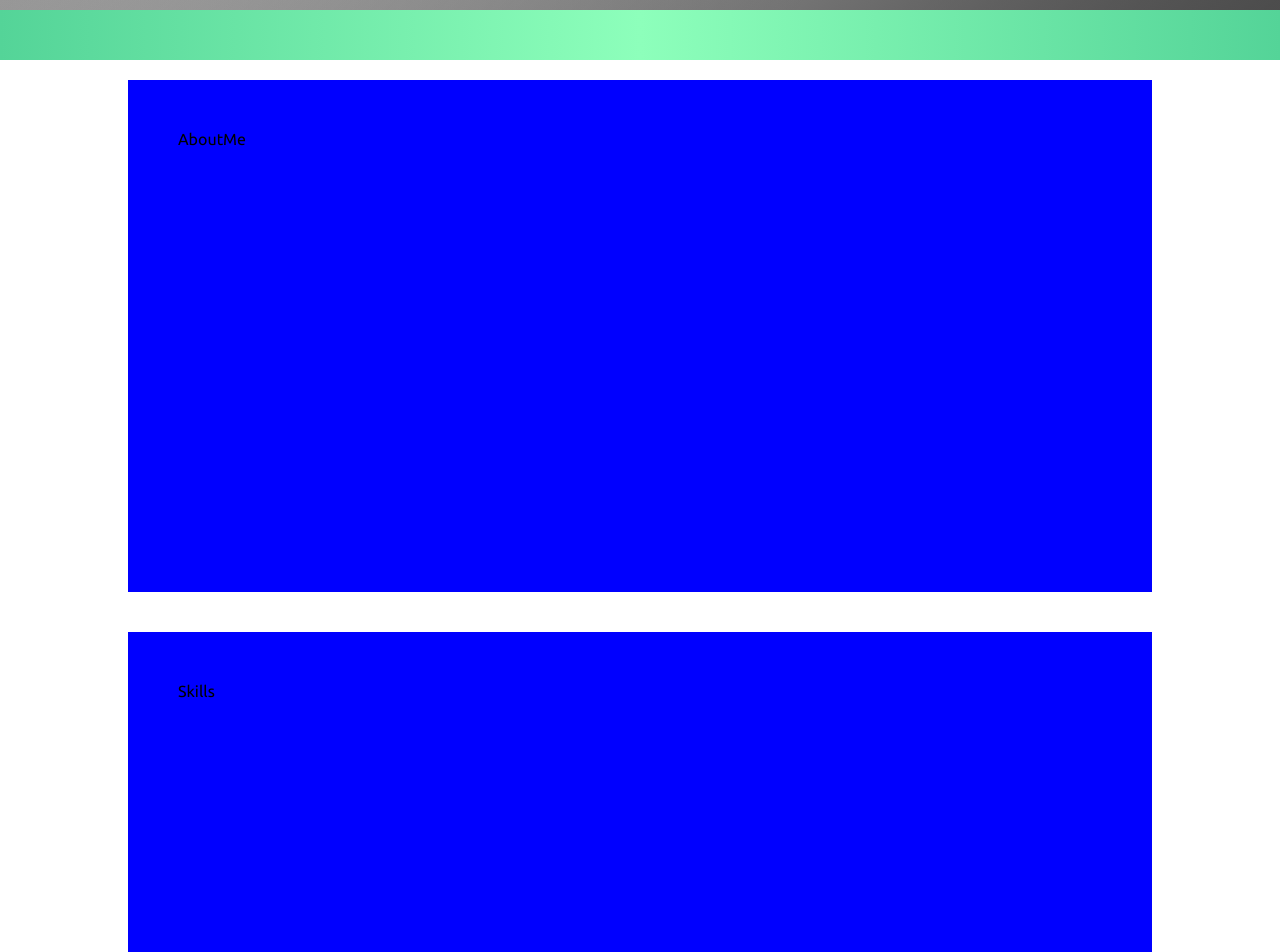
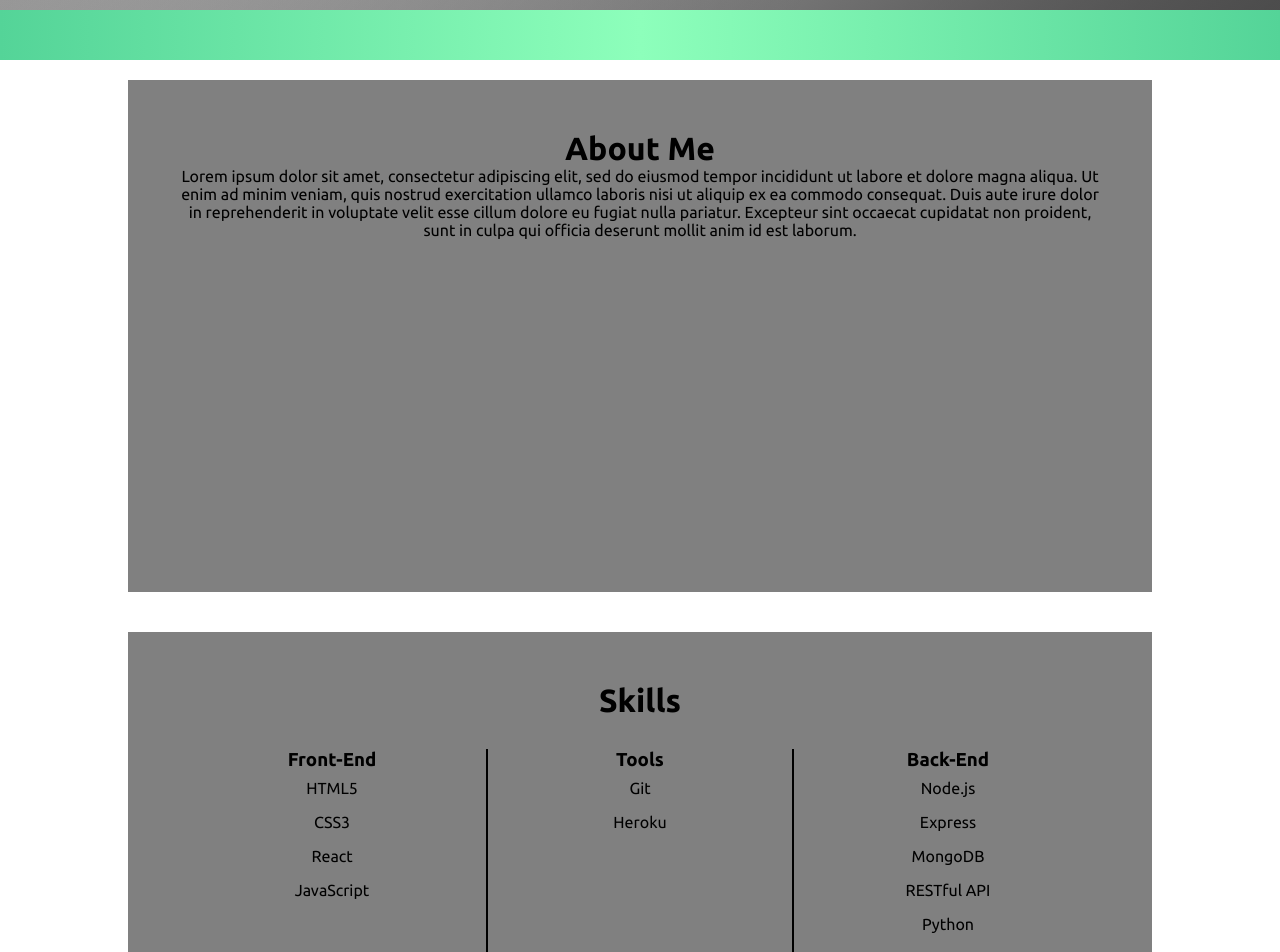
Before and after one commit to PBasham/patrick-portfolio-v1, a React (Create React App) app: page / in a window 1280 px wide. Shown: the part 580-1532 px from the top of the page. Built offline with nearby package versions, Linux system fonts and the light colour scheme; a web font is replaced by a local one.

Commit message:
added base for skills component and some styling

```diff
--- a/src/components/PageContents/AboutMe/AboutMe.jsx
+++ b/src/components/PageContents/AboutMe/AboutMe.jsx
@@ -2,6 +2,11 @@
 
 export default function AboutMe() {
   return (
-    <div id="about" className="content-div">AboutMe</div>
+    <div id="about" className="content-div">
+        <h1>About Me</h1>
+        <div className="profile=pic-two-wrapper" ></div>
+        <div id="profile-pic-two"></div>
+        <p>Lorem ipsum dolor sit amet, consectetur adipiscing elit, sed do eiusmod tempor incididunt ut labore et dolore magna aliqua. Ut enim ad minim veniam, quis nostrud exercitation ullamco laboris nisi ut aliquip ex ea commodo consequat. Duis aute irure dolor in reprehenderit in voluptate velit esse cillum dolore eu fugiat nulla pariatur. Excepteur sint occaecat cupidatat non proident, sunt in culpa qui officia deserunt mollit anim id est laborum.</p>
+        </div>
   )
 }
--- a/src/components/PageContents/Contact/Contact.jsx
+++ b/src/components/PageContents/Contact/Contact.jsx
@@ -2,6 +2,8 @@
 
 export default function Contact() {
   return (
-    <div id="contact" className="content-div">Contact</div>
+    <div id="contact" className="content-div">
+        <h1>Contact</h1>
+    </div>
   )
 }
--- a/src/components/PageContents/PageContents.css
+++ b/src/components/PageContents/PageContents.css
@@ -4,9 +4,29 @@
     align-items: center;
 }
 .content-div {
+    text-align: center;
     margin: 20px;
     padding: 50px;
     width: 80vw;
     height: 40vw;
-    background-color: blue;
+    background-color: gray;
 }
+
+.skills-wrapper {
+    display: grid;
+    grid-template-columns: repeat(3, 1fr);
+    padding-top: 30px;
+}
+.skill-list:not(:first-child):not(:last-child) {
+    border: 1px solid black;
+    border-width: 0 2px;
+}
+.skills-wrapper ul {
+    display: flex;
+    flex-direction: column;
+    justify-content: ;
+    list-style: none;
+}
+.skills-wrapper li {
+    margin: 1vh;
+}
--- a/src/components/PageContents/Projects/Projects.jsx
+++ b/src/components/PageContents/Projects/Projects.jsx
@@ -1,7 +1,9 @@
 import React from 'react'
 
 export default function Projects() {
-  return (
-    <div id="projects" className="content-div">Projects</div>
-  )
+    return (
+        <div id="projects" className="content-div">
+            <h1>Projects</h1>
+        </div>
+    )
 }
--- a/src/components/PageContents/Skills/Skills.jsx
+++ b/src/components/PageContents/Skills/Skills.jsx
@@ -1,7 +1,39 @@
 import React from 'react'
 
 export default function Skills() {
-  return (
-    <div id="skills" className="content-div">Skills</div>
-  )
+    return (
+        <div id="skills" className="content-div">
+            <h1>Skills</h1>
+            <div className="skills-wrapper">
+                <div className="skill-list skills-front-end">
+                    <h3>Front-End</h3>
+                    <ul>
+                        <li>HTML5</li>
+                        <li>CSS3</li>
+                        <li>React</li>
+                        <li>JavaScript</li>
+
+                    </ul>
+                </div>
+                <div className="skill-list skills-tools">
+                    <h3>Tools</h3>
+                    <ul>
+                        <li>Git</li>
+                        <li>Heroku</li>
+                    </ul>
+                </div>
+                <div className="skill-list skills-back-end">
+                    <h3>Back-End</h3>
+                    <ul>
+                        <li>Node.js</li>
+                        <li>Express</li>
+                        <li>MongoDB</li>
+                        <li>RESTful API</li>
+                        <li>Python</li>
+                        <li></li>
+                    </ul>
+                </div>
+            </div>
+        </div>
+    )
 }
```
Also changed, not shown: public/imgs/profile_pic2.jpg (added).
